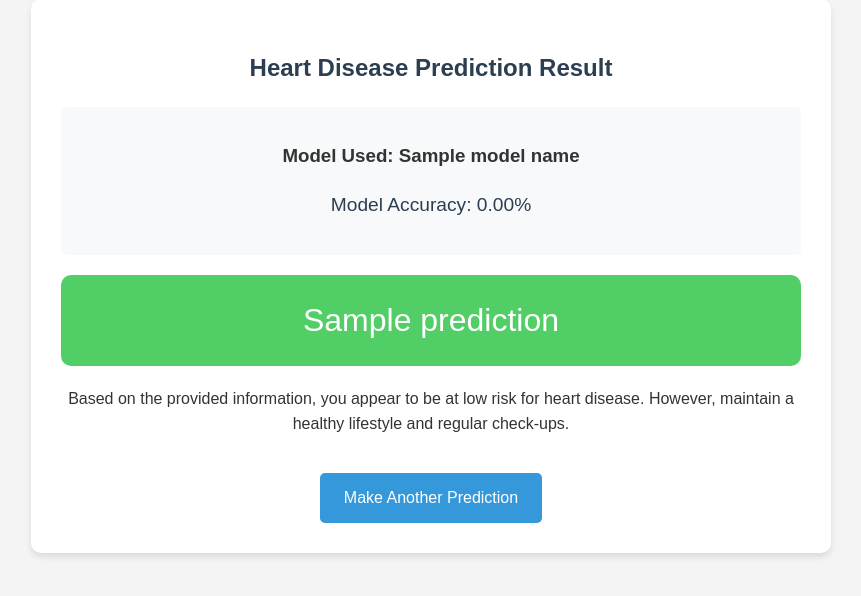
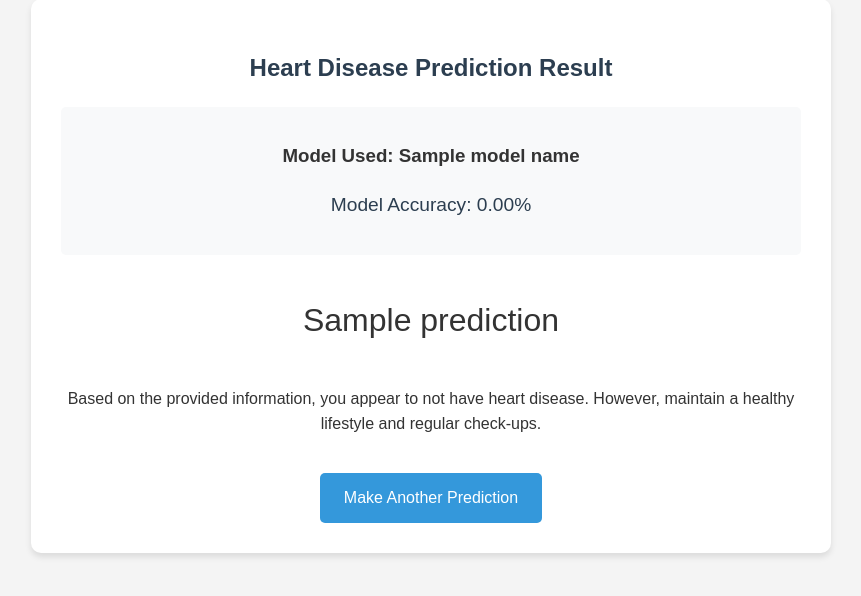
Before and after one commit to saint-izrail/heartDeseasePredictionApp, a Flask app: template templates/result.html in a window 1280 px wide. Shown: the part 71-667 px from the top of the page, without its empty margins (209-1070 px from the left). Run offline with Flask 2, Linux system fonts and the light colour scheme; the template is opened without the code that fills it: most values are stand-ins (such as "Sample title", 1, 10 or a date in 2020); parts of the project's set-up code (start-up, migrations or seed data) failed here and were passed over.

Commit message:
Update result.html from low high risk to predicted or not predicted

```diff
--- a/templates/result.html
+++ b/templates/result.html
@@ -74,14 +74,14 @@
             <h3>Model Used: {{ model_name }}</h3>
             <p class="accuracy">Model Accuracy: {{ "%.2f"|format(accuracy * 100) }}%</p>
         </div>
-        <div class="prediction {% if prediction == 'High Risk' %}high-risk{% else %}low-risk{% endif %}">
+        <div class="prediction {% if prediction == 'High Risk' %}HEART DISEASE{% else %}NO HEART DISEASE{% endif %}">
             {{ prediction }}
         </div>
         <p>
             {% if prediction == 'High Risk' %}
-            Based on the provided information, you may be at high risk for heart disease. Please consult with a healthcare professional.
+            Based on the provided information, you appear to have heart disease. Please consult with a healthcare professional.
             {% else %}
-            Based on the provided information, you appear to be at low risk for heart disease. However, maintain a healthy lifestyle and regular check-ups.
+            Based on the provided information, you appear to not have heart disease. However, maintain a healthy lifestyle and regular check-ups.
             {% endif %}
         </p>
         <a href="/" class="back-button">Make Another Prediction</a>
```
